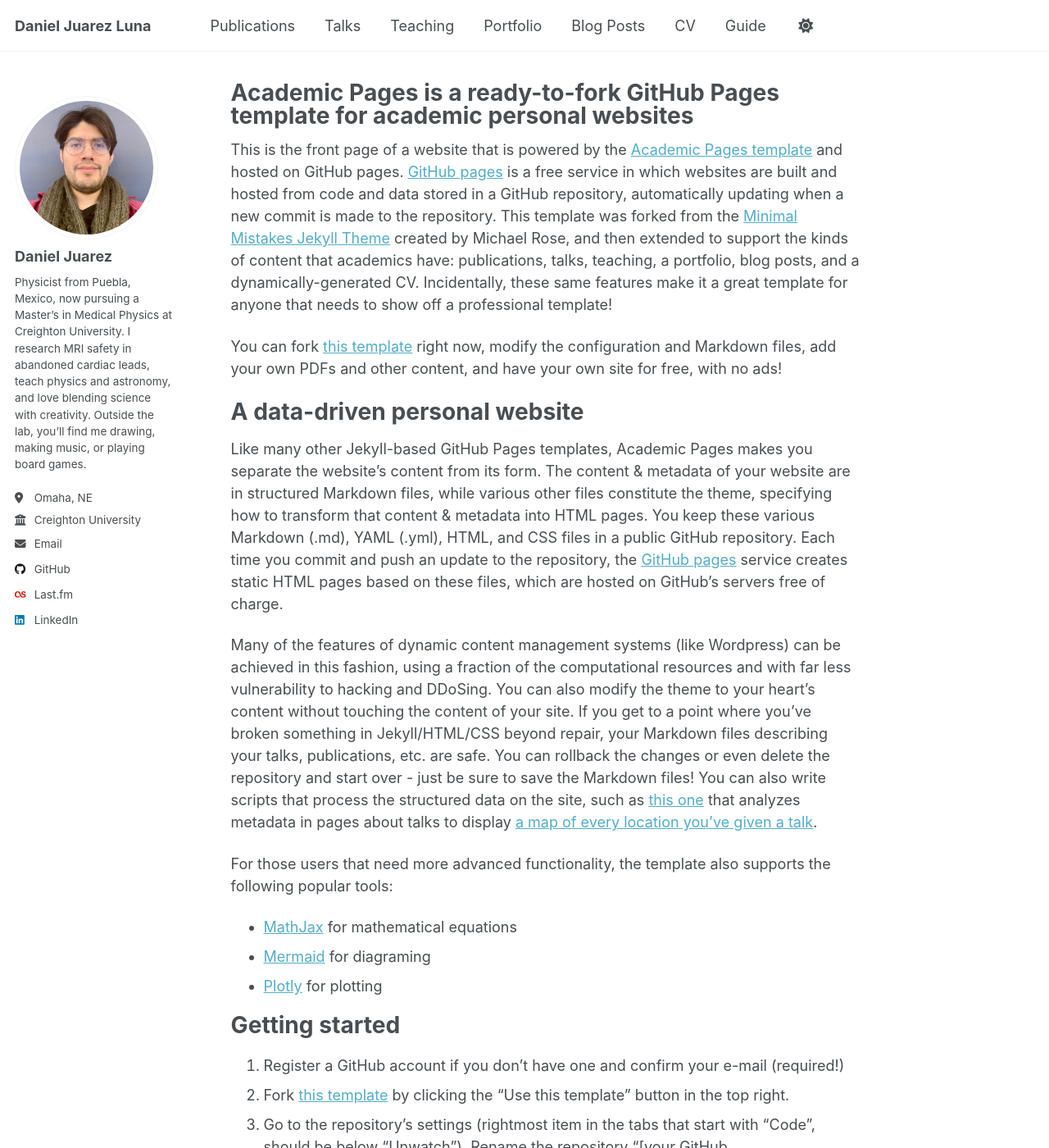
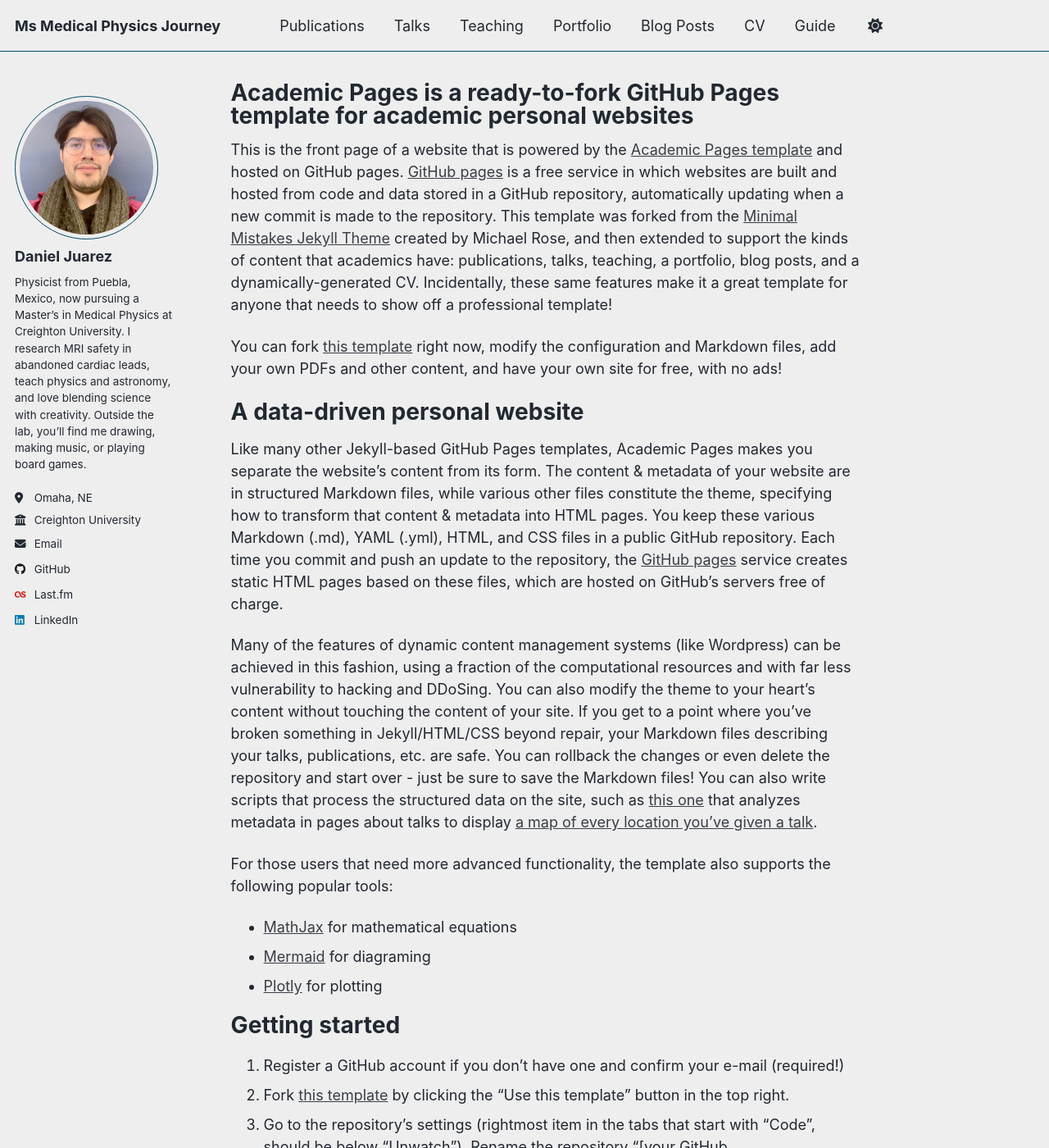
Before and after one commit to Zslw/Zslw.github.io, a Jekyll site: the page built from _pages/about.md, in a window 1280 px wide and 1400 px high. Shown: the whole window at 82% size. Built offline with Jekyll 4.4.1, drawn with Linux system fonts in a browser that asks for light colours; a script that is not in the unit is left out.

Commit message:
Update _config.yml
changed title
and theme to air

```diff
--- a/_config.yml
+++ b/_config.yml
@@ -8,8 +8,8 @@
 
 # Basic Site Settings
 locale                   : "en-US"
-site_theme               : "default" # Currently available options are "default", "air"
-title                    : "Daniel Juarez Luna"
+site_theme               : "air" # Currently available options are "default", "air"
+title                    : "Ms Medical Physics Journey"
 title_separator          : "-"
 name                     : &name "Daniel Juarez Luna"
 description              : &description "This is my ePortfolio that I will develop as I complete the MS Medical Physics Program at Creighton University. Each page documents standards that I plan to demonstrate competence in by the time I complete the program."
```
